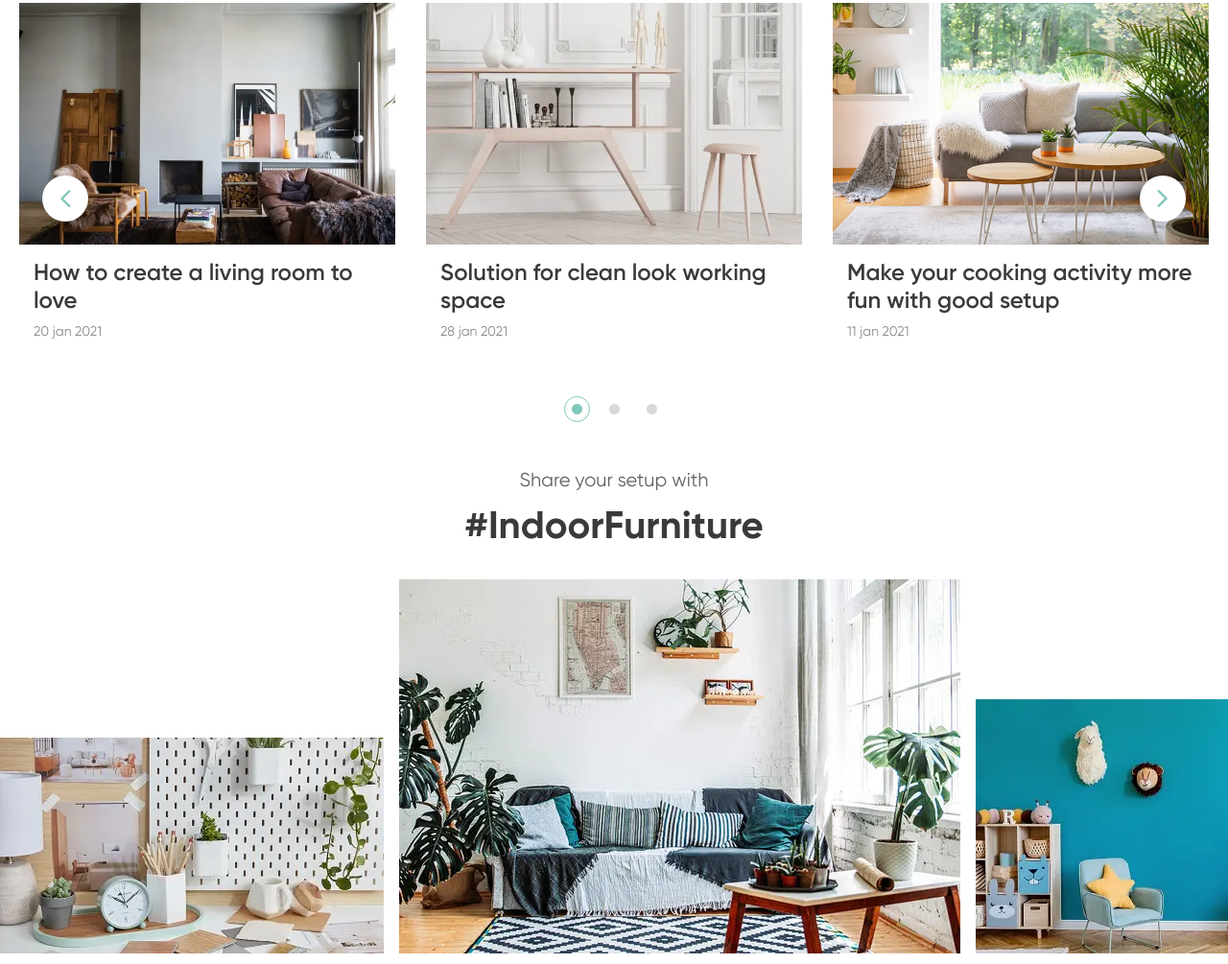
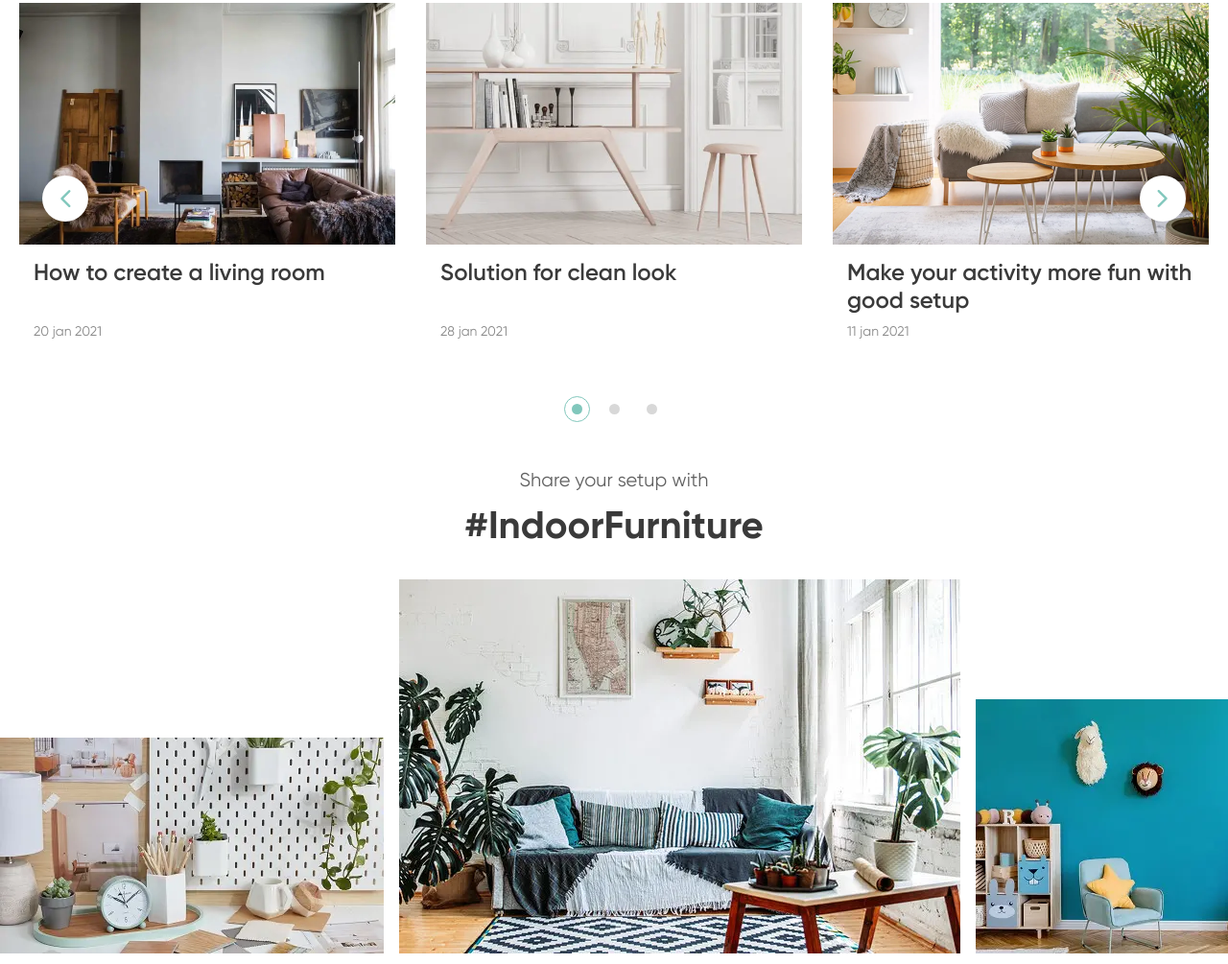
Before and after one commit to TatjanaBezkorovaina/Indoor-Gulp, a website: page IndoorGulp/index.html in a window 1280 px wide. Shown: the part 2558-3563 px from the top of the page at 96% size. Drawn offline with nearby package versions, Linux system fonts and the light colour scheme; files whose address does not match are found by name.

Commit message:
fixed text

```diff
--- a/IndoorGulp/index.html
+++ b/IndoorGulp/index.html
@@ -359,7 +359,7 @@
                     <picture><source srcset="img/tips/01.webp" type="image/webp"><img src="img/tips/01.jpg" alt="people_in_room" /></picture>
                   </a>
                   <div class="slider-tips__content">
-                    <a href="" class="slider-tips__title">How to create a living room to love</a>
+                    <a href="" class="slider-tips__title">How to create a living room</a>
                     <div class="slider-tips__text">20 jan 2021</div>
                   </div>
                 </div>
@@ -368,7 +368,7 @@
                     <picture><source srcset="img/tips/02.webp" type="image/webp"><img src="img/tips/02.jpg" alt="study" /></picture>
                   </a>
                   <div class="slider-tips__content">
-                    <a href="" class="slider-tips__title">Solution for clean look working space</a>
+                    <a href="" class="slider-tips__title">Solution for clean look</a>
                     <div class="slider-tips__text">28 jan 2021</div>
                   </div>
                 </div>
@@ -377,7 +377,7 @@
                     <picture><source srcset="img/tips/03.webp" type="image/webp"><img src="img/tips/03.jpg" alt="kitchen" /></picture>
                   </a>
                   <div class="slider-tips__content">
-                    <a href="" class="slider-tips__title">Make your cooking activity more fun with good setup</a>
+                    <a href="" class="slider-tips__title">Make your activity more fun with good setup</a>
                     <div class="slider-tips__text">11 jan 2021</div>
                   </div>
                 </div>
```
Also changed, not shown: #src/index.html (+3 -3 lines).
